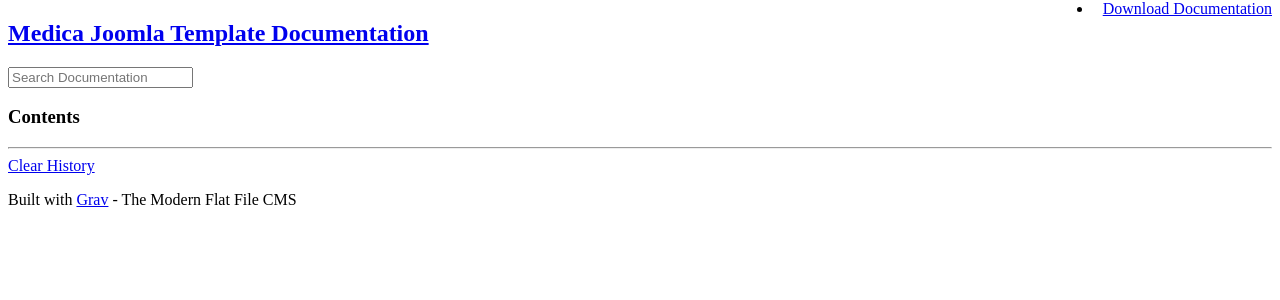
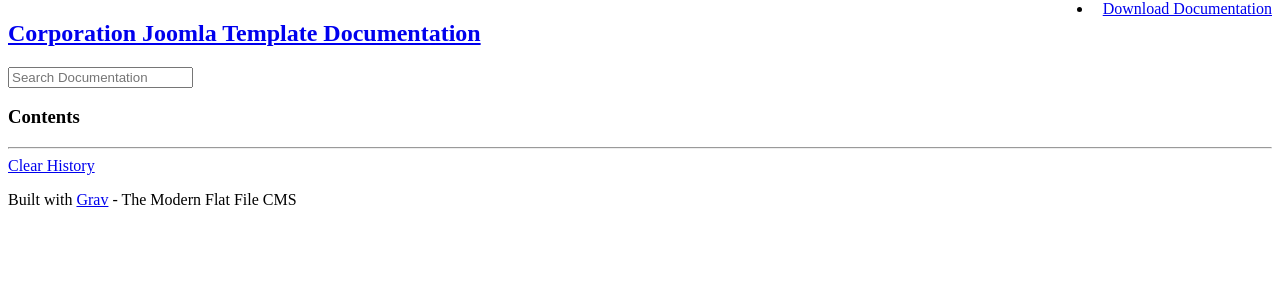
Before and after one commit to bamboothemes/corporation-documentation, a PHP site: template user/themes/learn2/templates/docs.html.twig in a window 1280 px wide. Shown: the part 152-452 px from the top of the page. Run offline with PHP 8.4, Linux system fonts and the light colour scheme; the template is opened without the code that fills it, so the values that code supplies are empty; some libraries are stand-ins or nearby versions.

Commit message:
Fix header

```diff
--- a/user/themes/learn2/templates/partials/base.html.twig
+++ b/user/themes/learn2/templates/partials/base.html.twig
@@ -69,7 +69,7 @@
 
        	  <div class="row">
           	<div class="col title">
-          		<h2 class="bold"><a href="http://docs.joomlabamboo.com/">Medica Joomla Template Documentation</a></h2>
+          		<h2 class="bold"><a href="http://docs.joomlabamboo.com/joomla-template/corporation/">Corporation Joomla Template Documentation</a></h2>
 
           		<div class="searchbox">
           		    <label for="search-by"><i class="fa fa-search"></i></label>
```
